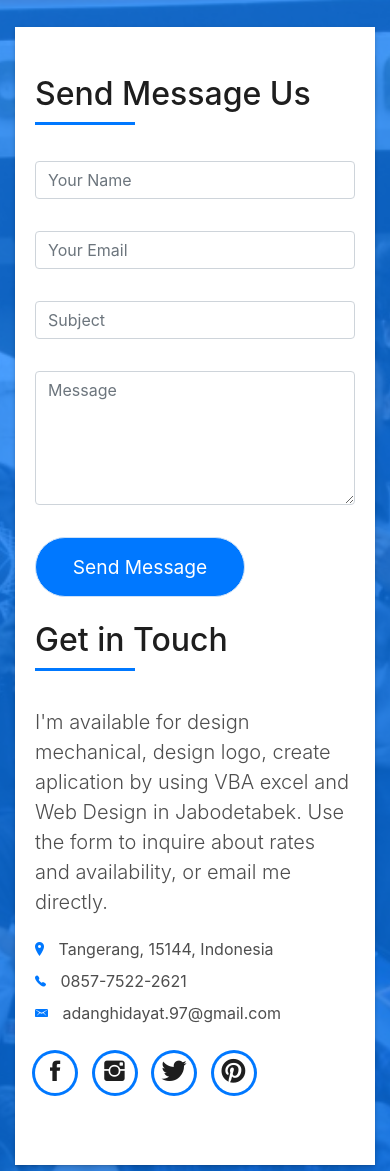
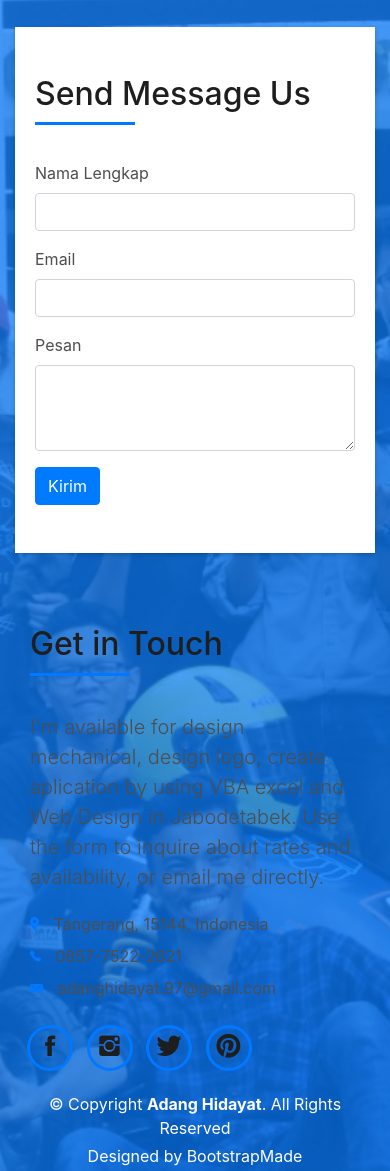
Before and after one commit to adanghdyt/portfolio, a plain HTML site: page index.html in a window 390 px wide. Shown: the part 5920-7091 px from the top of the page. Drawn offline with Linux system fonts and the light colour scheme; files whose address does not match are found by name.

Commit message:
menambahkan coding

```diff
--- a/index.html
+++ b/index.html
@@ -343,36 +343,29 @@
                     </h5>
                   </div>
                   <div>
-                      <form name="ContactForm" action="" method="post" role="form" class="contactForm">
-                      <div id="sendmessage">Your message has been sent. Thank you!</div>
-                      <div id="errormessage"></div>
-                      <div class="row">
-                        <div class="col-md-12 mb-3">
-                          <div class="form-group">
-                            <input type="text" name="name" class="form-control" id="name" placeholder="Your Name" data-rule="minlen:4" data-msg="Please enter at least 4 chars" />
-                            <div class="validation"></div>
-                          </div>
+                      <div class="alert alert-success alert-dismissible fade show d-none my-alert" role="alert">
+                        <strong>Terimakasih!</strong> Pesan anda sudah kami terima.
+                        <button type="button" class="btn-close" data-bs-dismiss="alert" aria-label="Close"></button>
+                      </div>
+                      <form name="wpu-contact-form">
+                        <div class="mb-3">
+                          <label for="name" class="form-label">Nama Lengkap</label>
+                          <input type="text" class="form-control" id="name" aria-describedby="name" name="nama" />
                         </div>
-                        <div class="col-md-12 mb-3">
-                          <div class="form-group">
-                            <input type="email" class="form-control" name="email" id="email" placeholder="Your Email" data-rule="email" data-msg="Please enter a valid email" />
-                            <div class="validation"></div>
-                          </div>
+                        <div class="mb-3">
+                          <label for="email" class="form-label">Email</label>
+                          <input type="email" class="form-control" id="email" aria-describedby="email" name="email" />
                         </div>
-                        <div class="col-md-12 mb-3">
-                            <div class="form-group">
-                              <input type="text" class="form-control" name="subject" id="subject" placeholder="Subject" data-rule="minlen:4" data-msg="Please enter at least 8 chars of subject" />
-                              <div class="validation"></div>
-                            </div>
+                        <div class="mb-3">
+                          <label for="pesan" class="form-label">Pesan</label>
+                          <textarea class="form-control" id="pesan" rows="3" name="pesan"></textarea>
                         </div>
-                        <div class="col-md-12 mb-3">
-                          <div class="form-group">
-                            <textarea class="form-control" name="message" rows="5" data-rule="required" data-msg="Please write something for us" placeholder="Message"></textarea>
-                            <div class="validation"></div>
-                          </div>
-                        </div>
-                        <div class="col-md-12">
-                          <button type="submit"class="button button-a button-big button-rouded">Send Message</button>
+                        <button type="submit" class="btn btn-primary btn-kirim">Kirim</button>
+
+                        <button class="btn btn-primary btn-loading d-none" type="button" disabled>
+                          <span class="spinner-border spinner-border-sm" role="status" aria-hidden="true"></span>
+                          Loading...
+                        </button>
                         </div>
                       </div>
                     </form>
```
